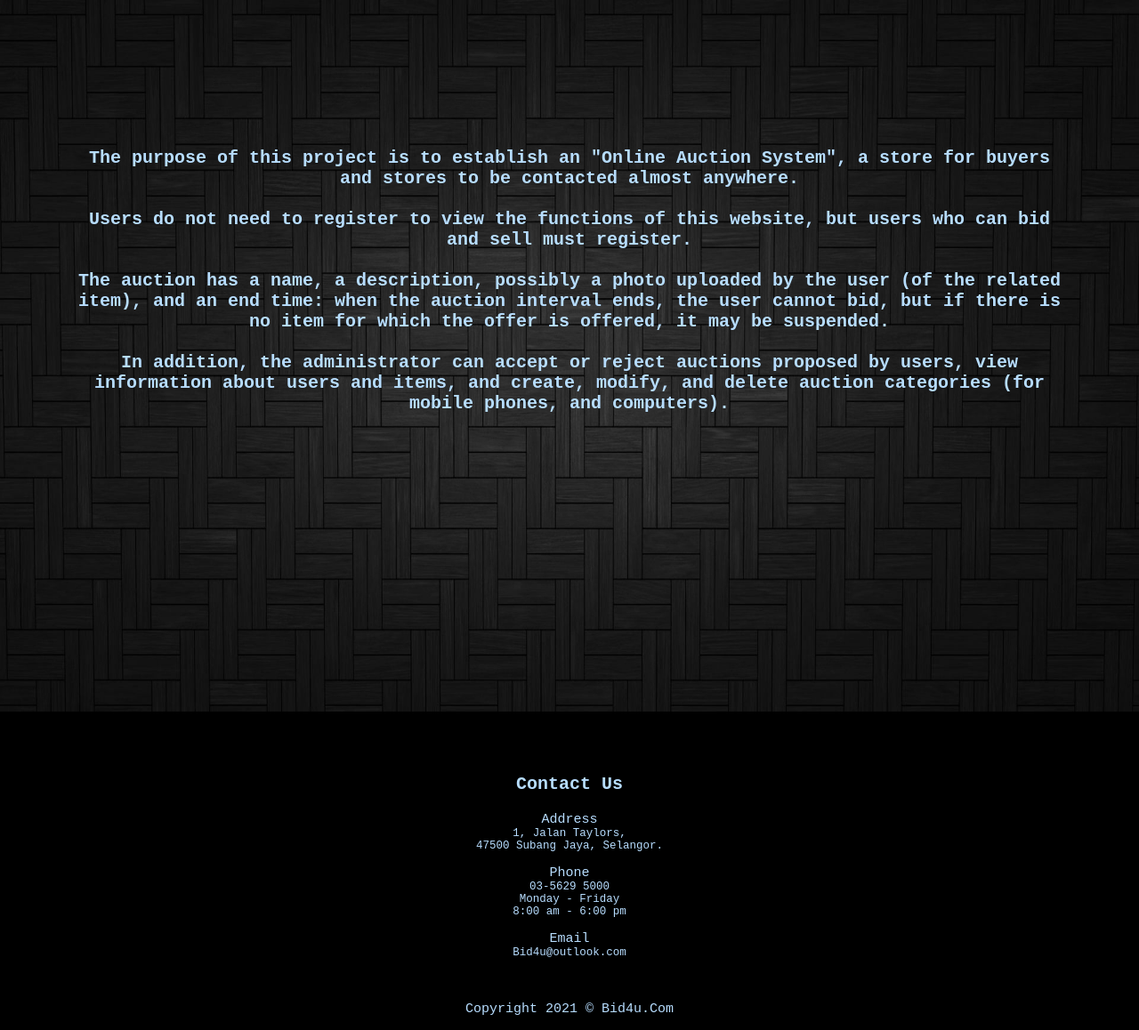
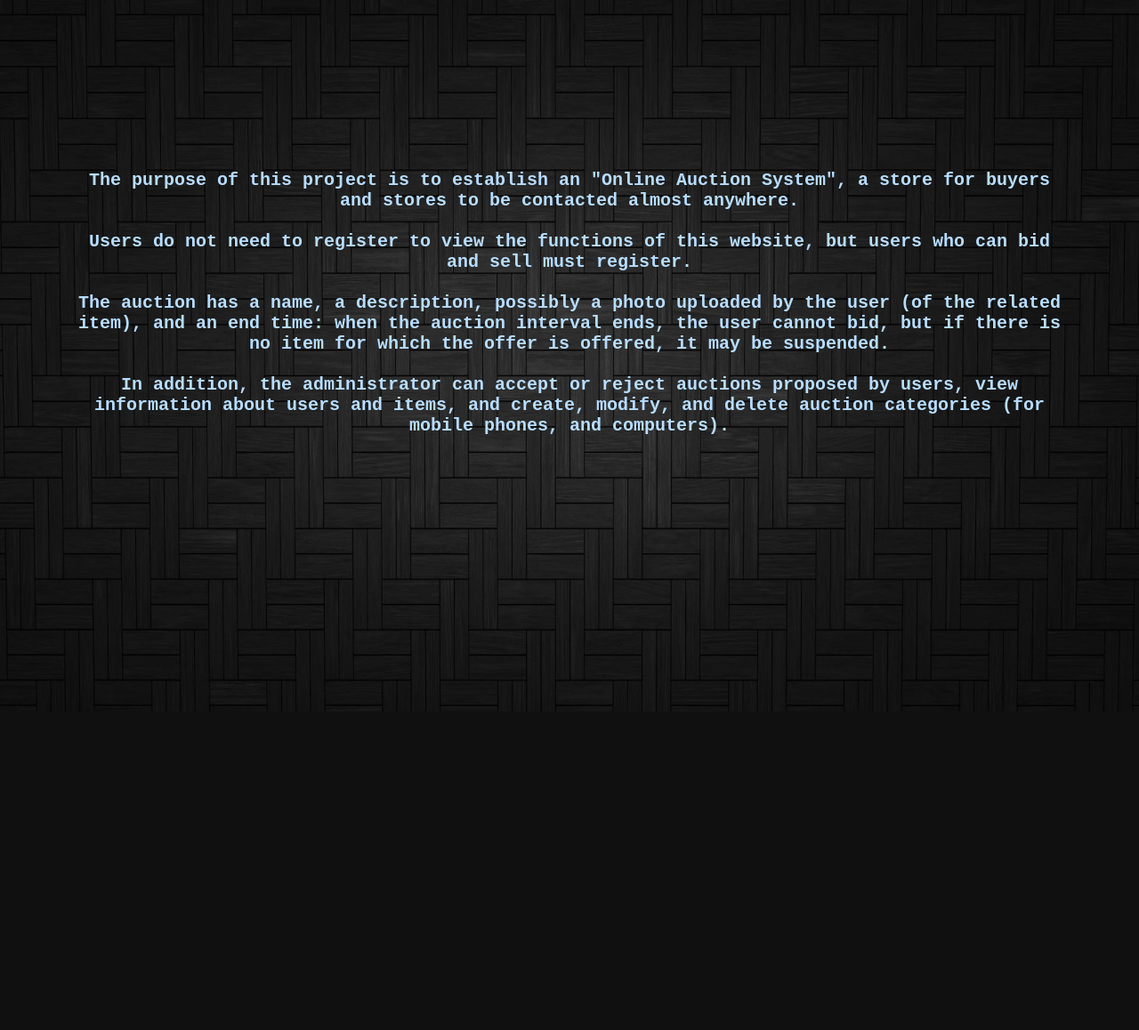
Before and after one commit to lowkayjing/ComputingProject, a PHP site: page /about.php in a window 1280 px wide. Shown: the part 85-1243 px from the top of the page at 89% size. After the commit the page ends 885 px from the top, so only its background shows below. Run offline with PHP 8.4, Linux system fonts and the light colour scheme; some web fonts are replaced.

Commit message:
Update about.php

```diff
--- a/about.php
+++ b/about.php
@@ -40,54 +40,7 @@
     </div>
 
 
-    <footer class="footer-box">
-    <div class="container">
-        <div class="row">
-            <div class="col-md-12">
-                <div class="full">
-                <div class="heading_main text_align_center white_fonts margin-bottom_30">
 
-                    </div>
-                </div>
-            </div>
-        </div>
-
-            <div class="col-lg-3 col-md-6 col-sm-6 white_fonts">
-
-            </div>
-        </div>
-
-        <div class="col-lg-3 col-md-6 col-sm-6 white_fonts">
-
-        </div>
-    </div>
-
-    <div class="col-lg-3 col-md-6 col-sm-6 white_fonts">
-    </div>
-    </div>
-    </div>
-    </div>
-</footer>
-<!--Begin : Page FOOTER -->
-<div class="footer_bottom">
-        <div class="container">
-            <div class="row">
-                <div class="col-12">
-
-                    <h3>Contact Us</h3>
-                    <p> Address <br/>
-    <small>1, Jalan Taylors,<br/>
-    47500 Subang Jaya, Selangor.<br/>
-    </small></p>
-    <p>Phone<br><small>03-5629 5000<br>Monday - Friday<br>8:00 am - 6:00 pm</small></p>
-    <p>Email<br><small>Bid4u@outlook.com</small></p>
-    <br>
-    <p class="crp">Copyright 2021 © Bid4u.Com</p>
-                </div>
-            </div>
-        </div>
-</div>
-<!--End : Page FOOTER -->
 
 </body>
 </html>
```
